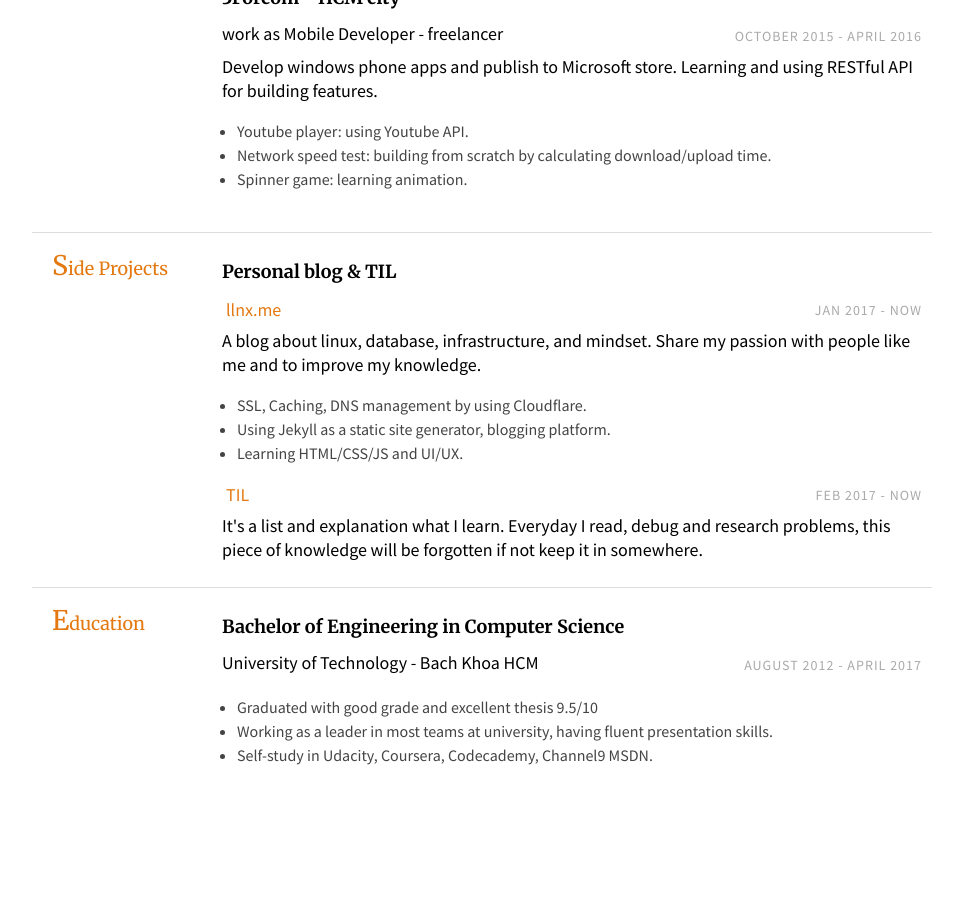
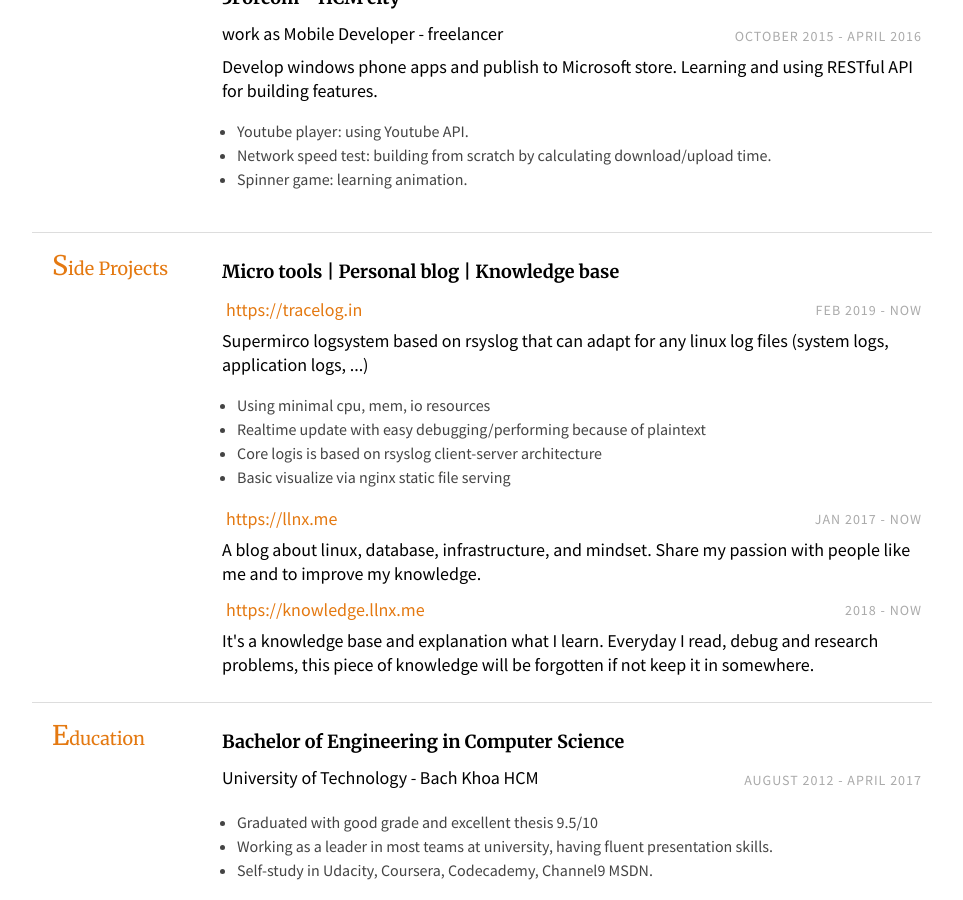
Before and after one commit to duykhang68/duykhang68.github.io, a Jekyll site: the page hireme.html, which Jekyll copies as it is, in a window 1280 px wide and 900 px high, scrolled down 991 px. Shown: the whole window, without its empty margins (158-1121 px from the left). Built offline with Jekyll 4.4.1, drawn with Linux system fonts in a browser that asks for light colours; before the commit the page ends 1857 px from its top, so only the background shows below that.

Commit message:
Update side projects

```diff
--- a/hireme.html
+++ b/hireme.html
@@ -118,28 +118,41 @@
                 <div class="section-text col-right">
                     <div class="row">
                         <div class="col">
-                            <h3>Personal blog & TIL</h3>
+                            <h3>Micro tools | Personal blog | Knowledge base</h3>
                         </div>
                     </div>
+
                     <div class="row subsection">
-                        <div class="emph col"><a href="http://llnx.me">llnx.me</a></div>
+                        <div class="emph col"><a href="https://rsyslog:h9J7YZvkhPX+vRwZ7QTM@tracelog.in">https://tracelog.in</a></div>
+                        <div class="col-right light">Feb 2019 - Now</div>
+                    </div>
+                        <div>Supermirco logsystem based on rsyslog that can adapt for any linux log files (system logs, application logs, ...)
+                    </div>
+
+                    <ul class="desc">
+                        <li>Using minimal cpu, mem, io resources</li>
+                        <li>Realtime update with easy debugging/performing because of plaintext</li>
+                        <li>Core logis is based on rsyslog client-server architecture</li>
+                        <li>Basic visualize via nginx static file serving</li>
+                    </ul>
+
+                    <div class="row subsection">
+                        <div class="emph col"><a href="https://llnx.me">https://llnx.me</a></div>
                         <div class="col-right light">Jan 2017 - Now</div>
                     </div>
+
                     <div>A blog about linux, database, infrastructure, and mindset. Share my passion with people like me and to improve my knowledge.
                     </div>
-                    <ul class="desc">
-                        <li>SSL, Caching, DNS management by using Cloudflare.</li>
-                        <li>Using Jekyll as a static site generator, blogging platform.</li>
-                        <li>Learning HTML/CSS/JS and UI/UX.</li>
-                    </ul>
                     <div class="row subsection">
-                        <div class="emph col"><a href="https://github.com/hieuhtr/Blog/issues">TIL</a></div>
-                        <div class="col-right light">Feb 2017 - Now</div>
+                        <div class="emph col"><a href="https://knowledge.llnx.me">https://knowledge.llnx.me</a></div>
+                        <div class="col-right light">2018 - Now</div>
                     </div>
-                    <div>It's a list and explanation what I learn. Everyday I read, debug and research problems, this piece of knowledge will be forgotten if not keep it in somewhere.
+                    <div>It's a knowledge base and explanation what I learn. Everyday I read, debug and research problems, this piece of knowledge will be forgotten if not keep it in somewhere.
+                    </div>
+
                     </div>
                 </div>
-            </div>
+
 
             <div class="section row">
                 <h2 class="col">Education</h2>
```
Also changed, not shown: 2 other files.
